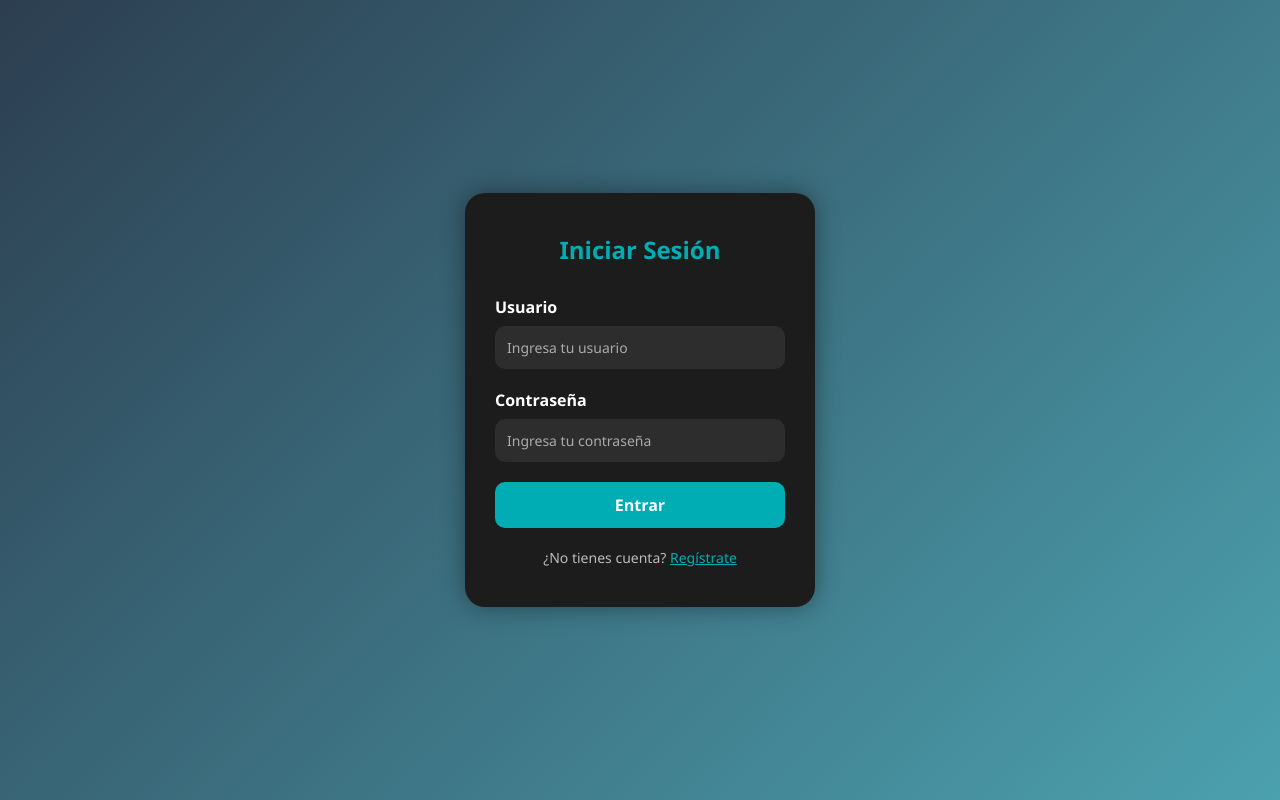
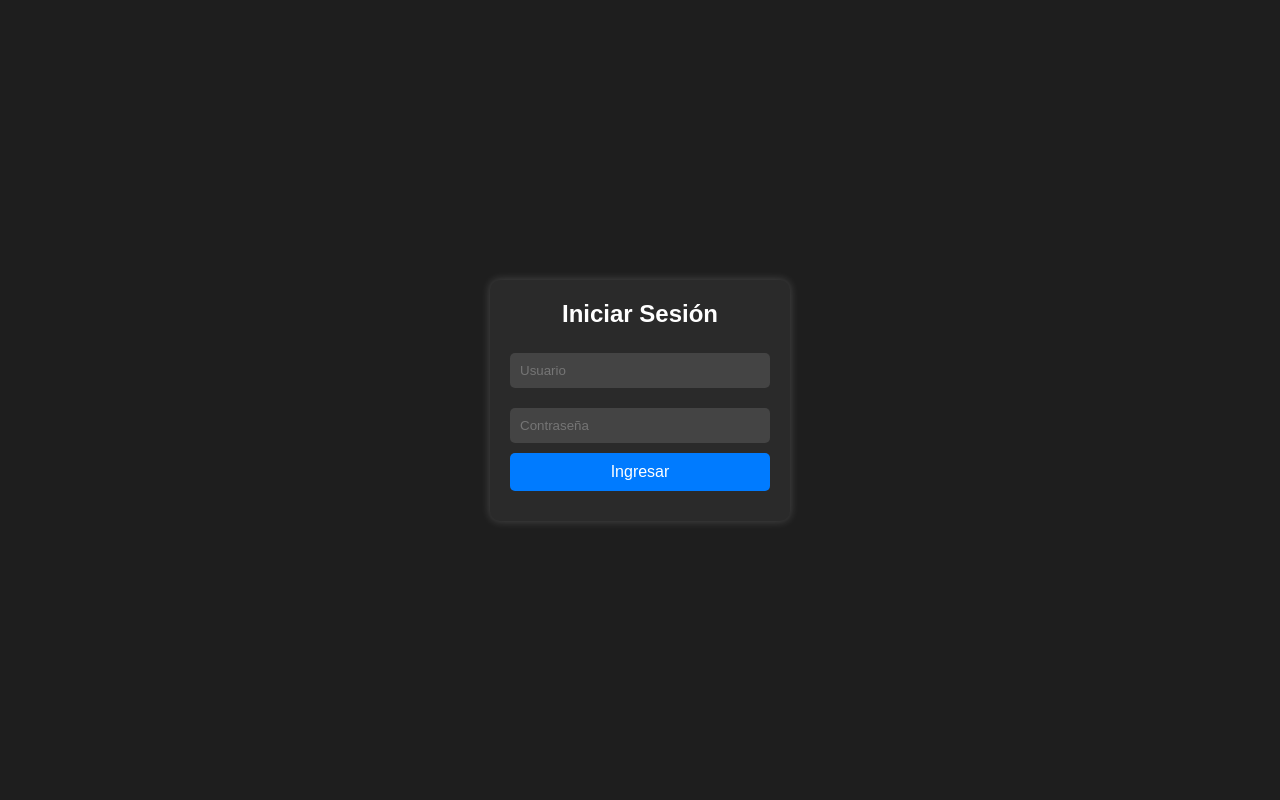
Before and after one commit to Camilo694/RegistroWeb, a website: page index.html in a window 1280 px wide. Drawn offline with Linux system fonts and the light colour scheme.

Commit message:
Sistema de login mejorado

```diff
--- a/Public/package.json
+++ b/Public/package.json
@@ -1,11 +1,13 @@
 {
   "name": "registro-web",
   "version": "1.0.0",
+  "description": "Sistema de login mejorado",
   "main": "server.js",
   "scripts": {
     "start": "node server.js"
   },
   "dependencies": {
-    "express": "^4.18.2"
+    "express": "^4.18.2",
+    "cors": "^2.8.5"
   }
 }
--- a/index.html
+++ b/index.html
@@ -3,103 +3,85 @@
 <head>
     <meta charset="UTF-8">
     <meta name="viewport" content="width=device-width, initial-scale=1.0">
-  <title>THT</title>
+    <title>Login Mejorado</title>
     <style>
         * {
+            box-sizing: border-box;
             margin: 0;
             padding: 0;
-      box-sizing: border-box;
-      font-family: 'Segoe UI', Tahoma, Geneva, Verdana, sans-serif;
+            font-family: Arial, sans-serif;
         }
-
         body {
-      height: 100vh;
-      background: linear-gradient(135deg, #2c3e50, #4ca1af);
             display: flex;
             justify-content: center;
             align-items: center;
+            height: 100vh;
+            background: #1e1e1e;
+            color: white;
         }
-
         .login-container {
-      background-color: #1c1c1c;
-      padding: 40px 30px;
-      border-radius: 20px;
-      box-shadow: 0 0 25px rgba(0, 0, 0, 0.4);
-      width: 350px;
-      color: #fff;
+            background: #2a2a2a;
+            padding: 20px;
+            border-radius: 10px;
+            text-align: center;
+            width: 300px;
+            box-shadow: 0 0 10px rgba(255, 255, 255, 0.2);
         }
-
         .login-container h2 {
-      text-align: center;
-      margin-bottom: 30px;
-      color: #00adb5;
+            margin-bottom: 15px;
         }
-
-    .form-group {
-      margin-bottom: 20px;
+        input {
+            width: 100%;
+            padding: 10px;
+            margin: 10px 0;
+            border: none;
+            border-radius: 5px;
+            background: #444;
+            color: white;
         }
-
-    .form-group label {
-      display: block;
-      margin-bottom: 8px;
-      font-weight: 600;
+        button {
+            width: 100%;
+            padding: 10px;
+            background: #007bff;
+            color: white;
+            border: none;
+            border-radius: 5px;
+            cursor: pointer;
+            font-size: 16px;
         }
-
-    .form-group input {
-      width: 100%;
-      padding: 12px;
-      border: none;
-      border-radius: 10px;
-      background-color: #2d2d2d;
-      color: #fff;
-      outline: none;
+        button:hover {
+            background: #0056b3;
+        }
+        #message {
+            margin-top: 10px;
             font-size: 14px;
-    }
-
-    .form-group input::placeholder {
-      color: #aaa;
-    }
-
-    .login-btn {
-      width: 100%;
-      padding: 12px;
-      background-color: #00adb5;
-      border: none;
-      border-radius: 10px;
-      font-size: 16px;
-      font-weight: bold;
-      color: #fff;
-      cursor: pointer;
-      transition: background-color 0.3s;
-    }
-
-    .login-btn:hover {
-      background-color: #007e84;
-    }
-
-    .footer-text {
-      text-align: center;
-      margin-top: 20px;
-      font-size: 14px;
-      color: #bbb;
+            color: red;
         }
     </style>
 </head>
 <body>
     <div class="login-container">
         <h2>Iniciar Sesión</h2>
-    <form>
-      <div class="form-group">
-        <label for="usuario">Usuario</label>
-        <input type="text" id="usuario" placeholder="Ingresa tu usuario" required>
+        <input type="text" id="username" placeholder="Usuario">
+        <input type="password" id="password" placeholder="Contraseña">
+        <button onclick="login()">Ingresar</button>
+        <p id="message"></p>
     </div>
-      <div class="form-group">
-        <label for="password">Contraseña</label>
-        <input type="password" id="password" placeholder="Ingresa tu contraseña" required>
-      </div>
-      <button type="submit" class="login-btn">Entrar</button>
-    </form>
-    <p class="footer-text">¿No tienes cuenta? <a href="#" style="color:#00adb5;">Regístrate</a></p>
-  </div>
+
+    <script>
+        async function login() {
+            const username = document.getElementById("username").value;
+            const password = document.getElementById("password").value;
+
+            const response = await fetch('/login', {
+                method: 'POST',
+                headers: { 'Content-Type': 'application/json' },
+                body: JSON.stringify({ username, password })
+            });
+
+            const data = await response.json();
+            document.getElementById("message").textContent = data.message;
+        }
+    </script>
 </body>
 </html>
--- a/package.json
+++ b/package.json
@@ -1,11 +1,13 @@
 {
   "name": "registro-web",
   "version": "1.0.0",
+  "description": "Sistema de login mejorado",
   "main": "server.js",
   "scripts": {
     "start": "node server.js"
   },
   "dependencies": {
-    "express": "^4.18.2"
+    "express": "^4.18.2",
+    "cors": "^2.8.5"
   }
 }
```
Also changed, not shown: script.js (added, +13 -0 lines), server.js (+14 -7 lines). Lines whose indentation alone changed are shown as unchanged.
